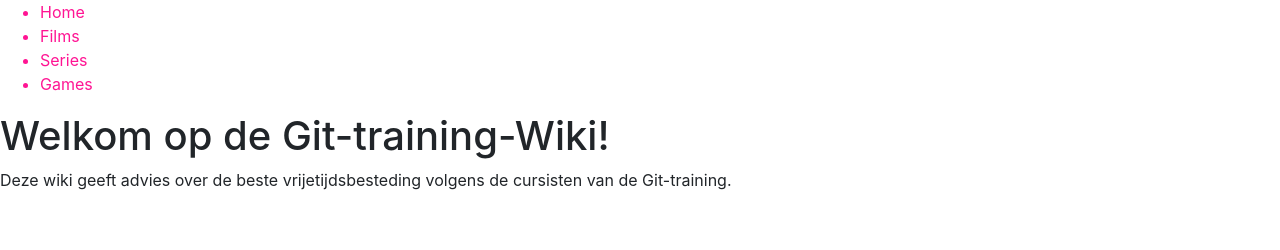
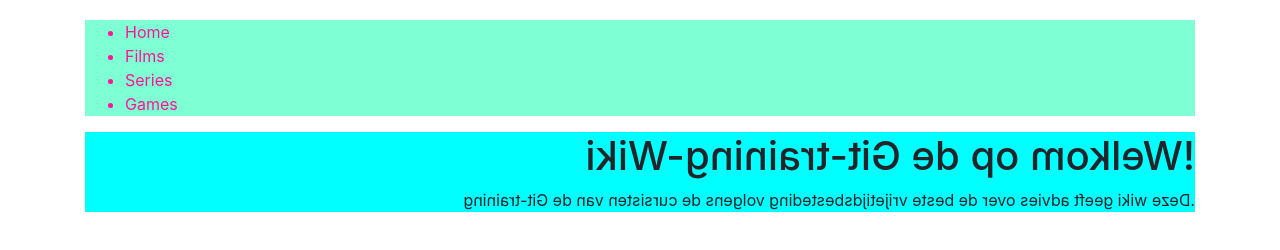
Before and after one commit to hannotify/git-training, a plain HTML site: page index.html in a window 1280 px wide. Drawn offline with nearby package versions, Linux system fonts and the light colour scheme.

Commit message:
Added beautiful css! Taste is subjective

```diff
--- a/horriblestyle.css
+++ b/horriblestyle.css
@@ -1,3 +1,22 @@
 li{
     color: deeppink;
 }
+
+body{
+    padding-top: 20px;
+}
+
+.regularDiv{
+    background: aquamarine;
+}
+
+.uglyDiv{
+    background: aqua;
+
+    -webkit-transform:rotateY(180deg);
+    -moz-transform:rotateY(180deg);
+    -o-transform:rotateY(180deg);
+    -ms-transform:rotateY(180deg);
+    unicode-bidi:bidi-override;
+    direction:rtl;
+}
--- a/index.html
+++ b/index.html
@@ -4,8 +4,8 @@
         <link rel="stylesheet" href="https://stackpath.bootstrapcdn.com/bootstrap/4.3.1/css/bootstrap.min.css" integrity="sha384-ggOyR0iXCbMQv3Xipma34MD+dH/1fQ784/j6cY/iJTQUOhcWr7x9JvoRxT2MZw1T" crossorigin="anonymous">
         <link rel="stylesheet" href="horriblestyle.css"/>
     </head>
-    <body>
-        <div>
+    <body class="container">
+        <div class="regularDiv">
             <ul>
                 <li>Home</li>
                 <li>Films</li>
@@ -13,7 +13,7 @@
 				<li>Games</li>
             </ul>
         </div>
-        <div>
+        <div class="uglyDiv">
             <h1>Welkom op de Git-training-Wiki!</h1>
             <p>Deze wiki geeft advies over de beste vrijetijdsbesteding volgens de cursisten van de Git-training.</p>
         </div>
```
Also changed, not shown: films.html (+2 -2 lines), series.html (+2 -2 lines).
